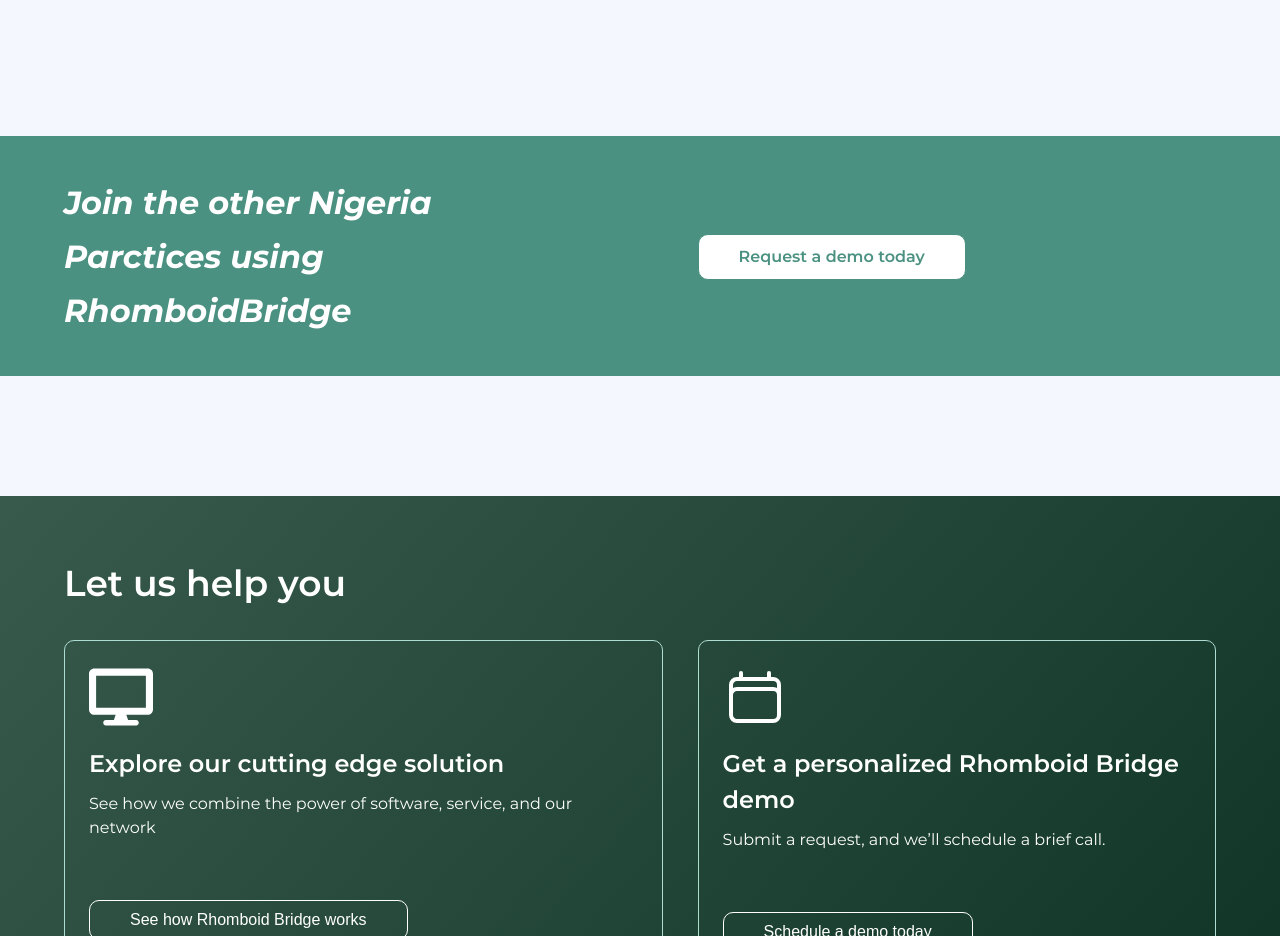
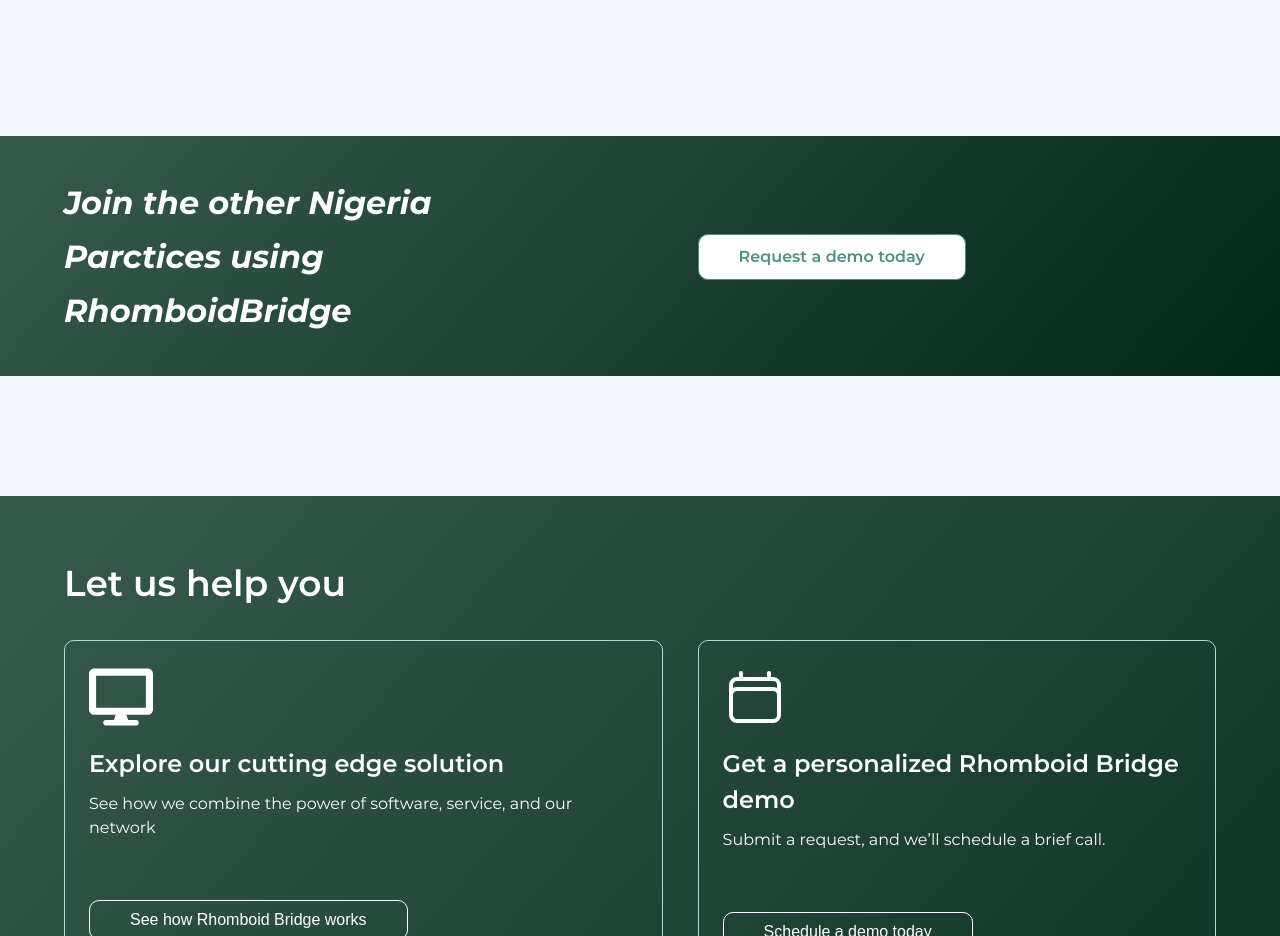
Before and after one commit to smoothwarhead/rhomboid-website, a React (Vite) app: page / in a window 1280 px wide. Shown: the part 2660-3596 px from the top of the page. Built offline with nearby package versions, Linux system fonts and the light colour scheme.

Commit message:
latest commit

```diff
--- a/src/pages/corporate/home/home.scss
+++ b/src/pages/corporate/home/home.scss
@@ -113,7 +113,7 @@
 
     .join-section {
         width: 100%;
-        background-color: variables.$green;
+        background: variables.$gradient;
         height: 30vh;
         color: #fff;
 
@@ -140,6 +140,7 @@
             }
 
         }
+
     }
 
 }
```
